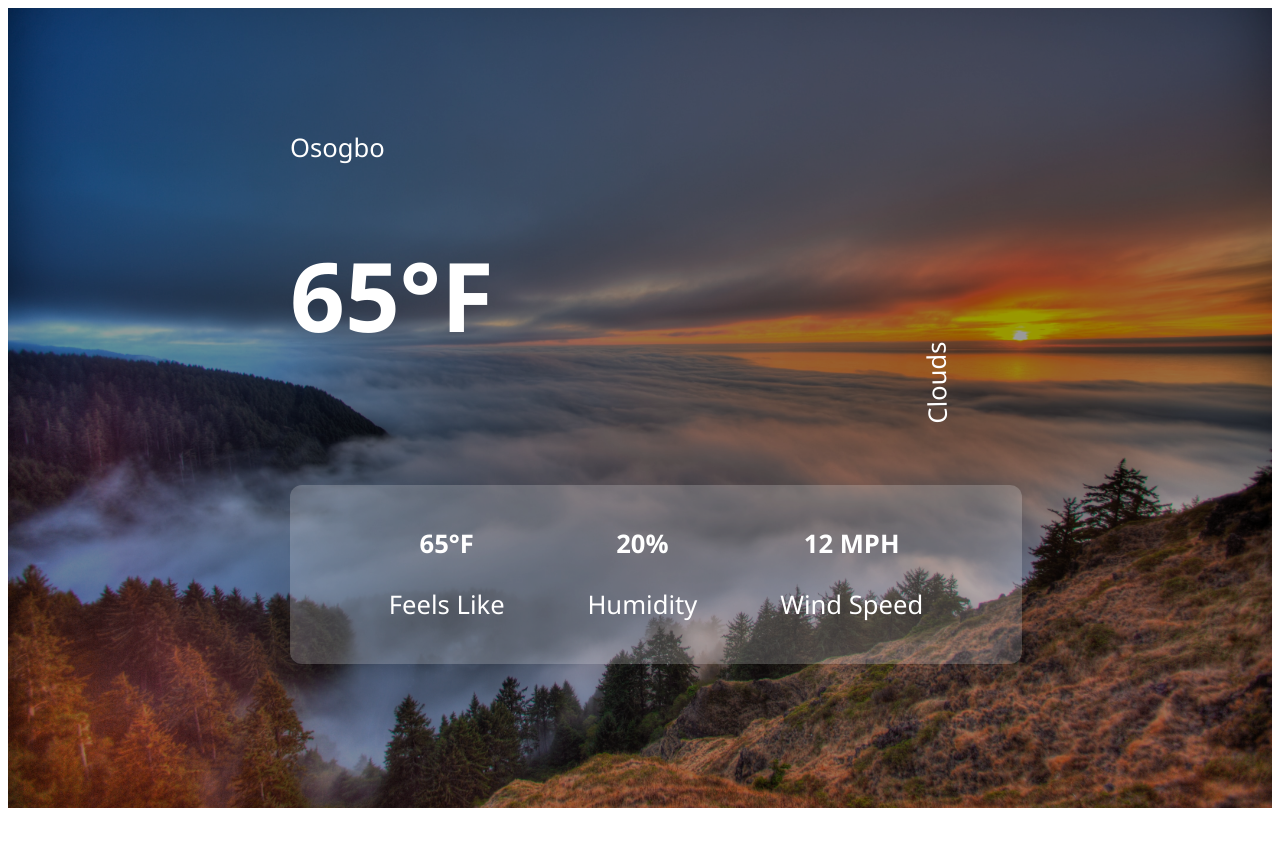
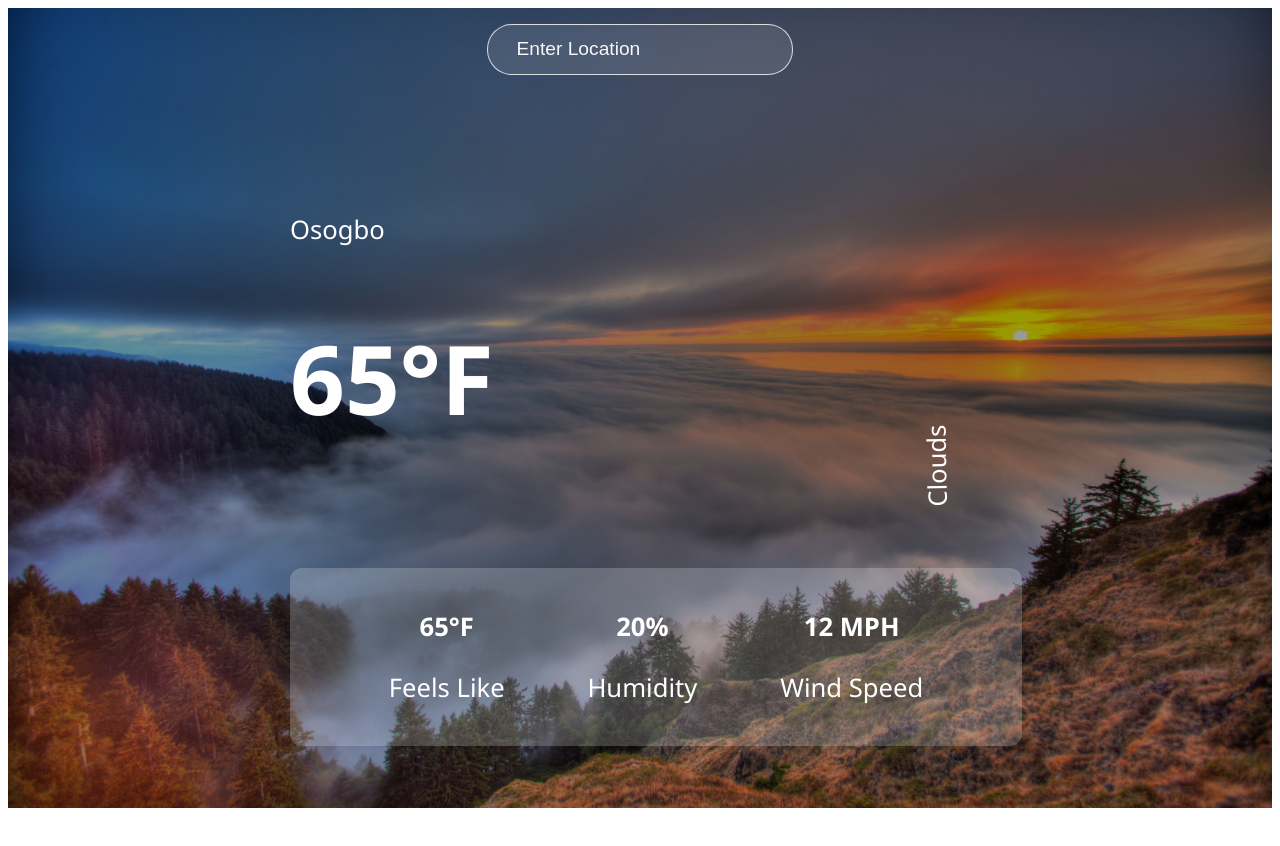
Before and after one commit to IfeoluwaOyekanmi/weather-app-react, a React (Create React App) app in the folder weather-app-react/: page / in a window 1280 px wide. Shown: the top 846 px of the page. Before the commit the page ends 816 px from the top, so only its background shows below. Built offline with nearby package versions, Linux system fonts and the light colour scheme.

Commit message:
top-search-bar-completed

```diff
--- a/weather-app-react/src/App.js
+++ b/weather-app-react/src/App.js
@@ -2,10 +2,31 @@
 import axios from 'axios';
 
 function App() {
+  const [data,setData] = useState ({})
+  const [location,setLocation] =useState ('')
 
 const url = `https://api.openweathermap.org/data/2.5/weather?q=osogbo&appid=4d4323d78908e08ac921e0c09e0d2060`
+
+const searchLocation = (event) => {
+  if (event.key === 'Enter')
+  axios.get(url).then((response) => {
+    setData(response.data)
+    console.log(response.data)
+  })
+}
+
+
 return (
     <div className="app">
+        <div className="search">
+        <input
+        value={location}
+        onChange={event => setLocation(event.target.value)}
+        onKeyPress={searchLocation}
+        placeholder='Enter Location'
+        type='text' />
+        </div>
+
       <div className="container">
         <div className="top">
           <div className="location">
```
